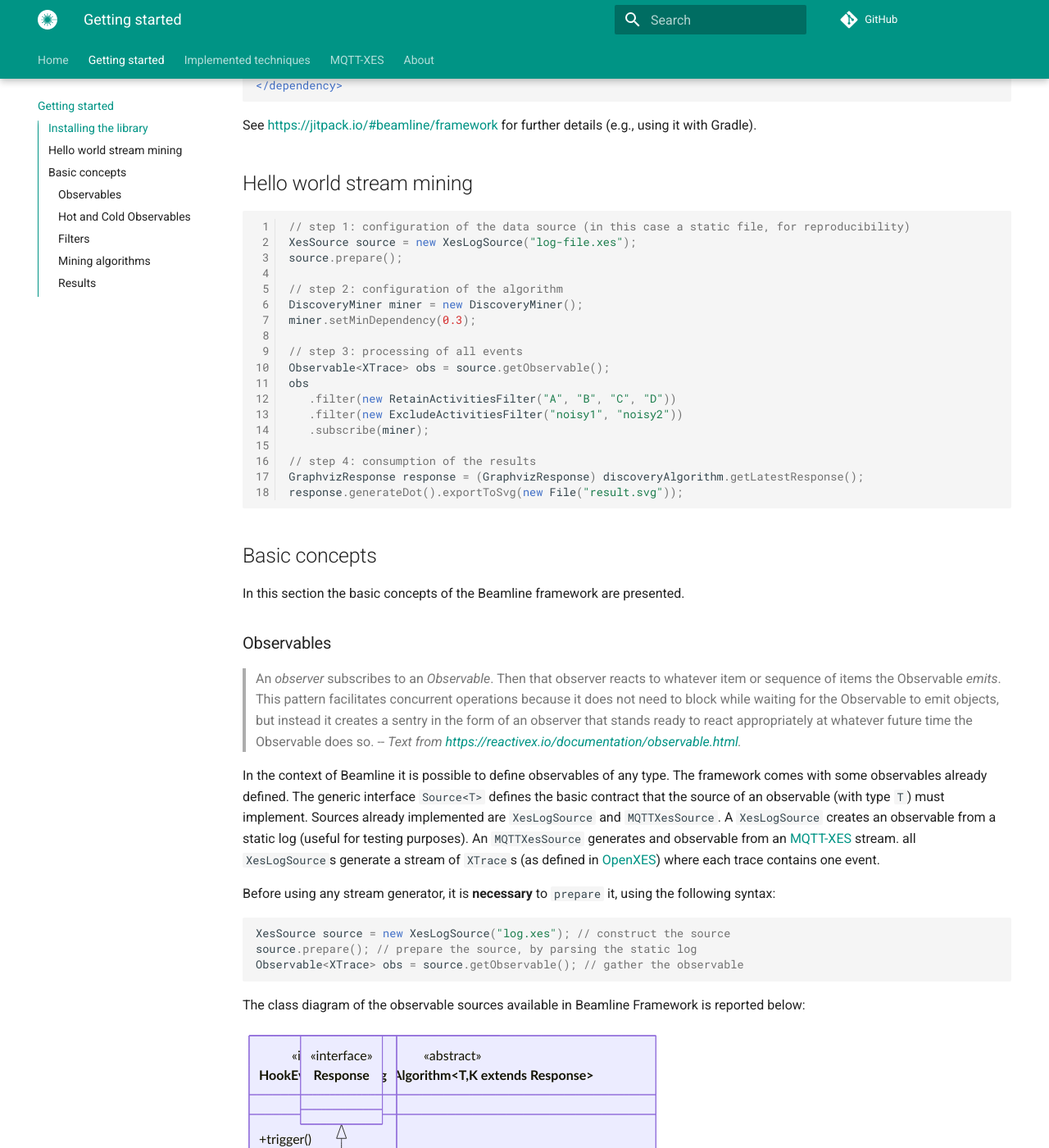
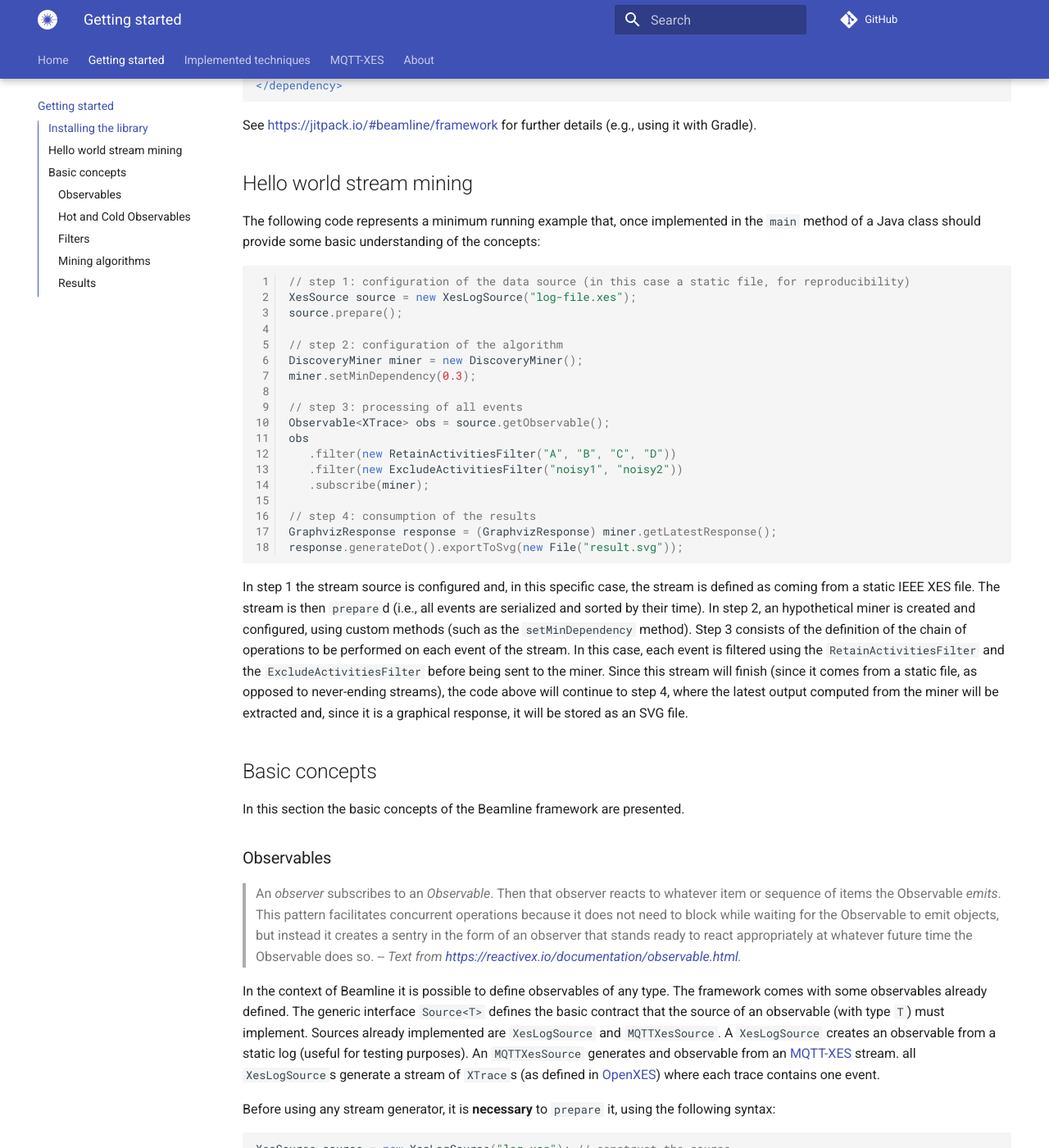
Before and after one commit to beamline/docs, an MkDocs documentation site: the page built from docs/getting-started.md, in a window 1280 px wide and 1400 px high, scrolled down 505 px. Shown: the whole window at 82% size. Built offline with MkDocs 1.6.1 and Material for MkDocs 9.7.7, drawn with Linux system fonts in a browser that asks for light colours; comment, search, counter and statistics services are not loaded.

Commit message:
Improved text of hello world

````diff
--- a/docs/getting-started.md
+++ b/docs/getting-started.md
@@ -23,6 +23,8 @@ See <https://jitpack.io/#beamline/framework> for further details (e.g., using it
 
 ## Hello world stream mining
 
+The following code represents a minimum running example that, once implemented in the `main` method of a Java class should provide some basic understanding of the concepts:
+
 ```java linenums="1"
 // step 1: configuration of the data source (in this case a static file, for reproducibility)
 XesSource source = new XesLogSource("log-file.xes");
@@ -40,9 +42,13 @@ obs
    .subscribe(miner);
 
 // step 4: consumption of the results
-GraphvizResponse response = (GraphvizResponse) discoveryAlgorithm.getLatestResponse();
+GraphvizResponse response = (GraphvizResponse) miner.getLatestResponse();
 response.generateDot().exportToSvg(new File("result.svg"));
 ```
+
+In step 1 the stream source is configured and, in this specific case, the stream is defined as coming from a static IEEE XES file. The stream is then `prepare`d (i.e., all events are serialized and sorted by their time). In step 2, an hypothetical miner is created and configured, using custom methods (such as the `setMinDependency` method). Step 3 consists of the definition of the chain of operations to be performed on each event of the stream. In this case, each event is filtered using the `RetainActivitiesFilter` and the `ExcludeActivitiesFilter` before being sent to the miner. Since this stream will finish (since it comes from a static file, as opposed to never-ending streams), the code above will continue to step 4, where the latest output computed from the miner will be extracted and, since it is a graphical response, it will be stored as an SVG file.
+
+
 
 ## Basic concepts
 
--- a/mkdocs.yml
+++ b/mkdocs.yml
@@ -11,7 +11,7 @@ theme:
   name: material
   logo: img/logo.svg
   palette:
-    primary: teal
+    primary: default
 
   features:
   - navigation.tabs
@@ -40,3 +40,7 @@ markdown_extensions:
   - md_in_html
 
 copyright: Copyright &copy; 2022 Technical University of Denmark
+extra:
+  social:
+    - icon: fontawesome/brands/github
+      link: https://github.com/beamline
````
